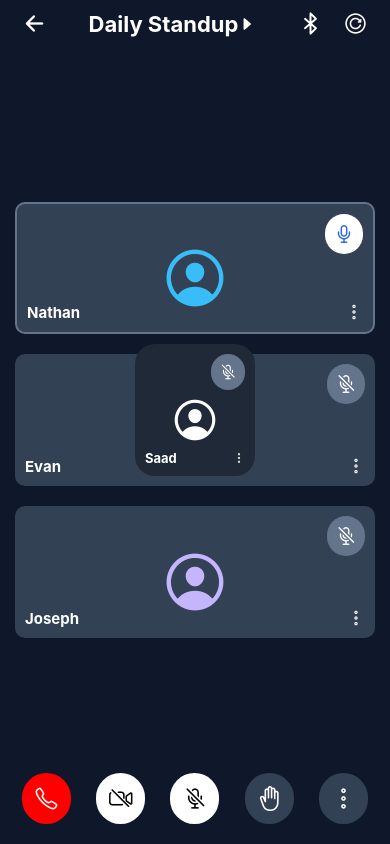
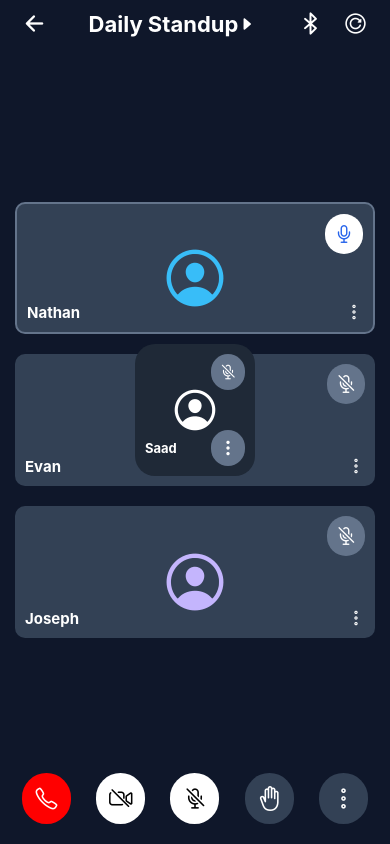
Before and after one commit to saadsiddiqui07/expo-google-meet, a React Native app: screen / in a window 390 px wide. Built offline with nearby package versions, Linux system fonts and the light colour scheme.

Commit message:
add: stylings to my contact component

```diff
--- a/App.tsx
+++ b/App.tsx
@@ -71,8 +71,8 @@ export default function App() {
         translateX.value = withSpring(-width * 0.3);
       } else {
         // DEFAULT POSITION
-        translateY.value = withSpring(0);
-        translateX.value = withSpring(0);
+        translateY.value = withSpring(containerHeight * 0.3);
+        translateX.value = withSpring(width * 0.3);
       }
     });
 
@@ -142,11 +142,22 @@ export default function App() {
                   >
                     Saad
                   </Text>
-                  <Ionicons
-                    name="ellipsis-vertical-outline"
-                    size={12}
-                    color={"white"}
-                  />
+                  <TouchableOpacity
+                    activeOpacity={0.8}
+                    style={{
+                      backgroundColor: "#64748b",
+                      padding: 8,
+                      borderRadius: 999,
+                      alignSelf: "center",
+                      marginLeft: "auto",
+                    }}
+                  >
+                    <Ionicons
+                      name="ellipsis-vertical-sharp"
+                      size={18}
+                      color={"white"}
+                    />
+                  </TouchableOpacity>
                 </View>
               </Animated.View>
             </GestureDetector>
```
